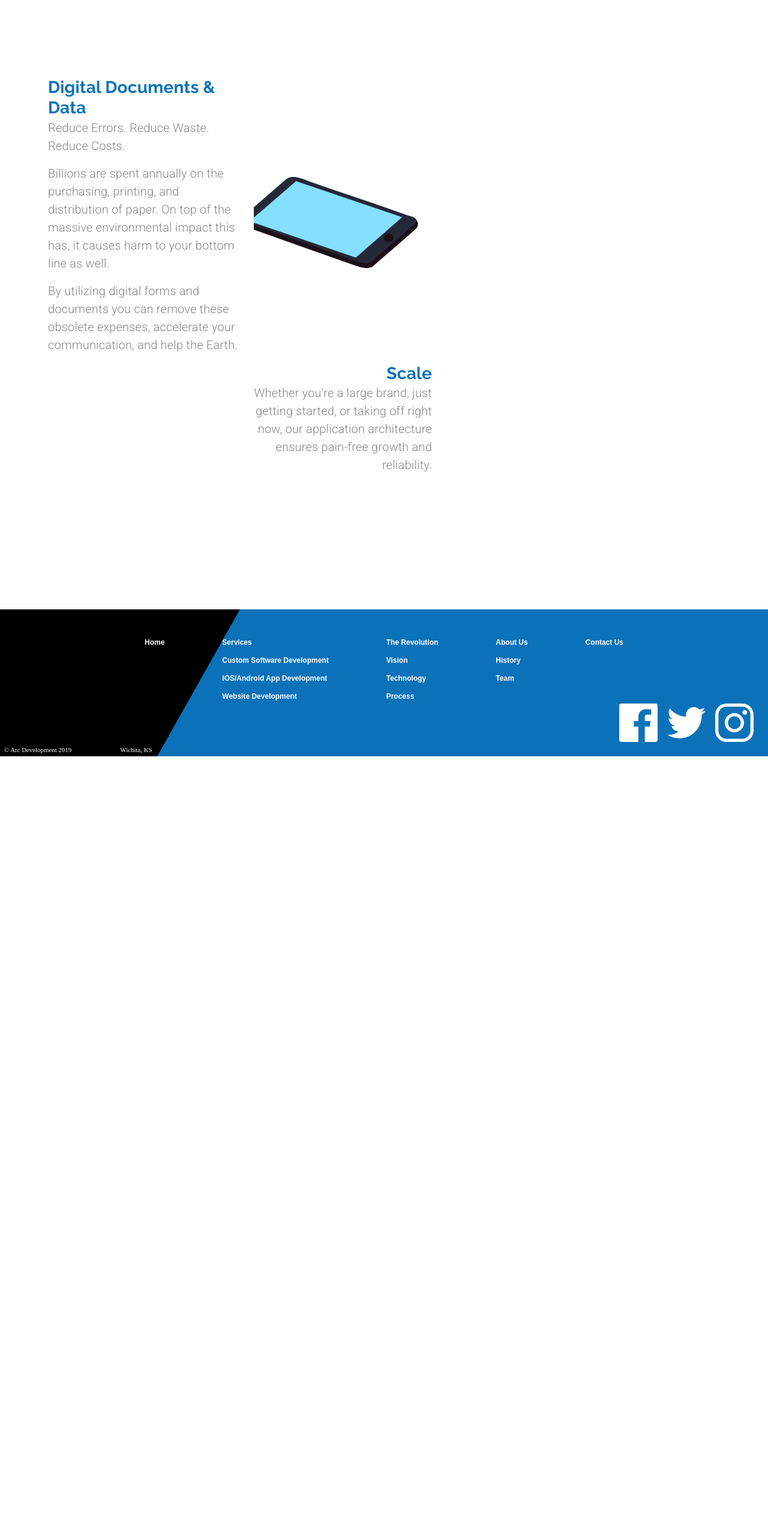
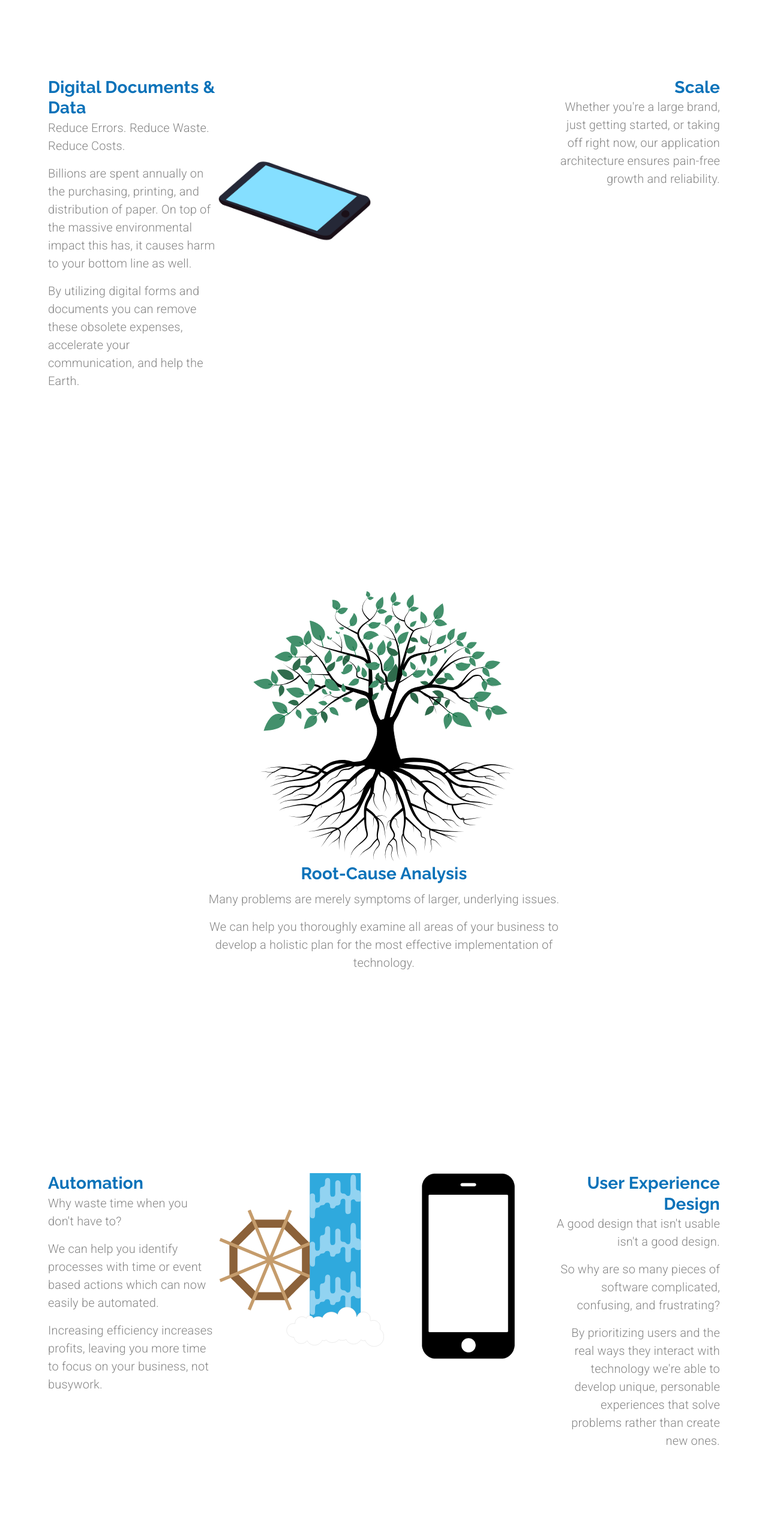
Before and after one commit to ms77grz/material-ui-react-full-course, a React (Create React App) app: page /customsoftware in a window 1280 px wide. Shown: the part 1180-3746 px from the top of the page at 60% size. Before the commit the page ends 2441 px from the top, so only its background shows below. Built offline with nearby package versions, Linux system fonts and the light colour scheme.

Commit message:
Custom Software Development Page - Animations Row 2

```diff
--- a/src/components/CustomSoftware.js
+++ b/src/components/CustomSoftware.js
@@ -12,9 +12,12 @@ import forwardArrow from '../assets/forwardArrow.svg';
 import lightbulb from '../assets/bulb.svg';
 import cash from '../assets/cash.svg';
 import stopwatch from '../assets/stopwatch.svg';
+import roots from '../assets/root.svg';
 
 import documentsAnimation from '../animations/documentsAnimation/data';
 import scaleAnimation from '../animations/scaleAnimation/data.json';
+import automationAnimation from '../animations/automationAnimation/data.json';
+import uxAnimation from '../animations/uxAnimation/data';
 
 const useStyles = makeStyles(theme => ({
   heading: {
@@ -53,6 +56,24 @@ export default function CustomSoftware(props) {
     loop: true,
     autoplay: false,
     animationData: scaleAnimation,
+    rendererSettings: {
+      preserveAspectRatio: 'xMidYMid slice',
+    },
+  };
+
+  const automationOptions = {
+    loop: true,
+    autoplay: false,
+    animationData: automationAnimation,
+    rendererSettings: {
+      preserveAspectRatio: 'xMidYMid slice',
+    },
+  };
+
+  const uxOptions = {
+    loop: true,
+    autoplay: false,
+    animationData: uxAnimation,
     rendererSettings: {
       preserveAspectRatio: 'xMidYMid slice',
     },
@@ -169,8 +190,8 @@ export default function CustomSoftware(props) {
           </Grid>
         </Grid>
       </Grid>
-      <Grid item container>
-        <Grid item container className={classes.itemContainer}>
+      <Grid item container justifyContent='space-between'>
+        <Grid item container className={classes.itemContainer} md>
           <Grid item container direction='column' md>
             <Grid item>
               <Typography variant='h4'>Digital Documents & Data</Typography>
@@ -195,11 +216,11 @@ export default function CustomSoftware(props) {
             <Lottie
               options={documentsOptions}
               isStopped
-              style={{ maxHeight: 325, maxWidth: 275, minHeight: 275 }}
+              style={{ maxHeight: 275, maxWidth: 275, minHeight: 250 }}
             />
           </Grid>
         </Grid>
-        <Grid item container className={classes.itemContainer}>
+        <Grid item container className={classes.itemContainer} md>
           <Grid item md>
             <Lottie
               options={scaleOptions}
@@ -223,6 +244,90 @@ export default function CustomSoftware(props) {
           </Grid>
         </Grid>
       </Grid>
+      <Grid item container style={{ marginTop: '20em', marginBottom: '20em' }}>
+        <Grid item container direction='column' alignItems='center'>
+          <Grid item>
+            <img
+              src={roots}
+              alt='tree with roots extending out'
+              height='450em'
+              width='450em'
+            />
+          </Grid>
+          <Grid item className={classes.itemContainer}>
+            <Typography variant='h4' align='center' gutterBottom>
+              Root-Cause Analysis
+            </Typography>
+            <Typography variant='body1' align='center' paragraph>
+              Many problems are merely symptoms of larger, underlying issues.
+            </Typography>
+            <Typography variant='body1' align='center' paragraph>
+              We can help you thoroughly examine all areas of your business to
+              develop a holistic plan for the most effective implementation of
+              technology.
+            </Typography>
+          </Grid>
+        </Grid>
+      </Grid>
+      <Grid item container justifyContent='space-between'>
+        <Grid item container className={classes.itemContainer} md>
+          <Grid item container direction='column' md>
+            <Grid item>
+              <Typography variant='h4'>Automation</Typography>
+            </Grid>
+            <Grid item>
+              <Typography variant='body1' paragraph>
+                Why waste time when you don't have to?
+              </Typography>
+              <Typography variant='body1' paragraph>
+                We can help you identify processes with time or event based
+                actions which can now easily be automated.
+              </Typography>
+              <Typography variant='body1' paragraph>
+                Increasing efficiency increases profits, leaving you more time
+                to focus on your business, not busywork.
+              </Typography>
+            </Grid>
+          </Grid>
+          <Grid item md>
+            <Lottie
+              options={automationOptions}
+              isStopped
+              style={{ maxHeight: 290, maxWidth: 280 }}
+            />
+          </Grid>
+        </Grid>
+        <Grid item container className={classes.itemContainer} md>
+          <Grid item md>
+            <Lottie
+              options={uxOptions}
+              isStopped
+              style={{ maxHeight: 310, maxWidth: 155 }}
+            />
+          </Grid>
+          <Grid item container direction='column' md>
+            <Grid item>
+              <Typography variant='h4' align='right'>
+                User Experience Design
+              </Typography>
+            </Grid>
+            <Grid item>
+              <Typography variant='body1' align='right' paragraph>
+                A good design that isn't usable isn't a good design.
+              </Typography>
+              <Typography variant='body1' align='right' paragraph>
+                So why are so many pieces of software complicated, confusing,
+                and frustrating?
+              </Typography>
+              <Typography variant='body1' align='right' paragraph>
+                By prioritizing users and the real ways they interact with
+                technology we're able to develop unique, personable experiences
+                that solve problems rather than create new ones.
+              </Typography>
+            </Grid>
+          </Grid>
+        </Grid>
+      </Grid>
     </Grid>
   );
 }
```
